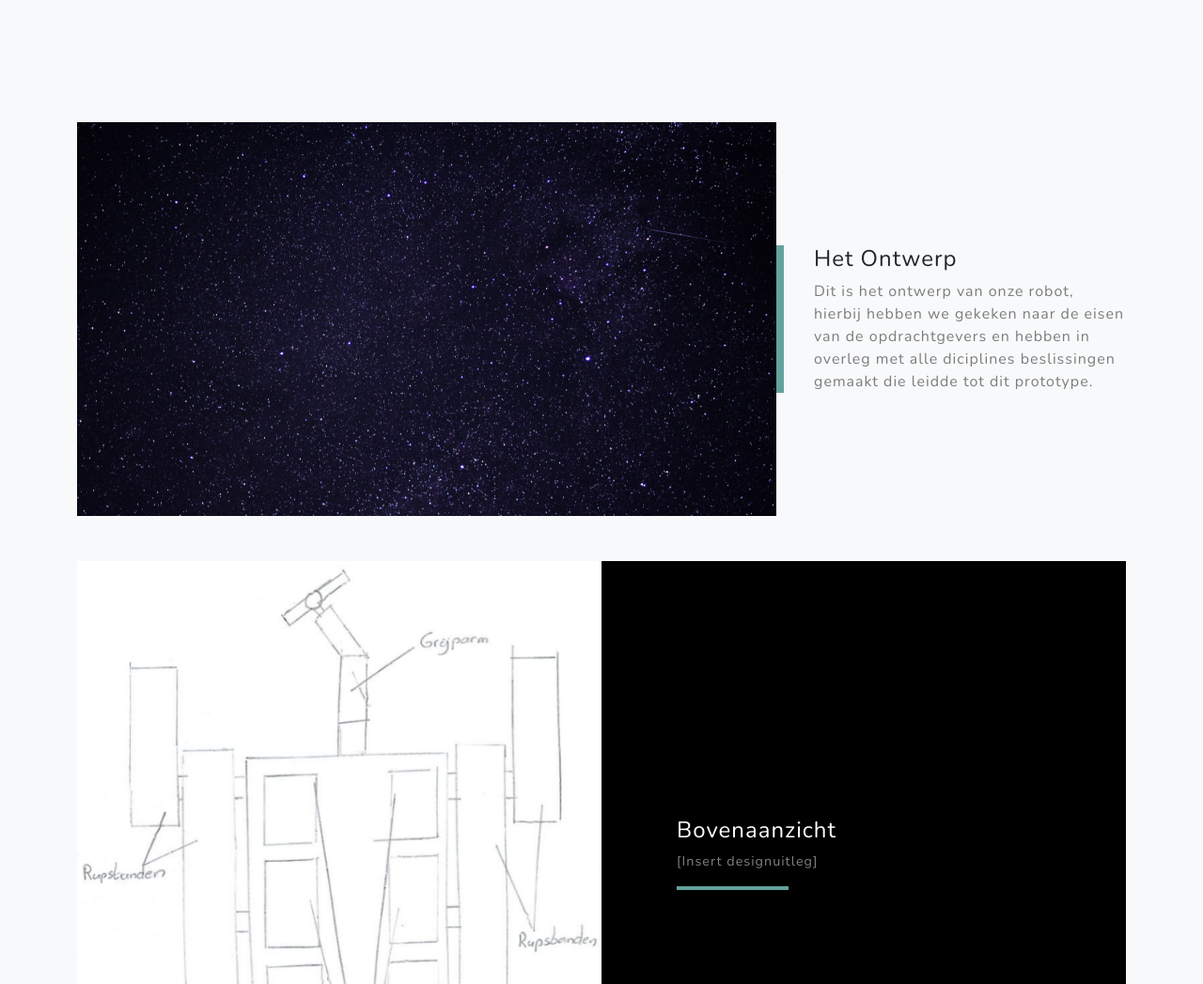
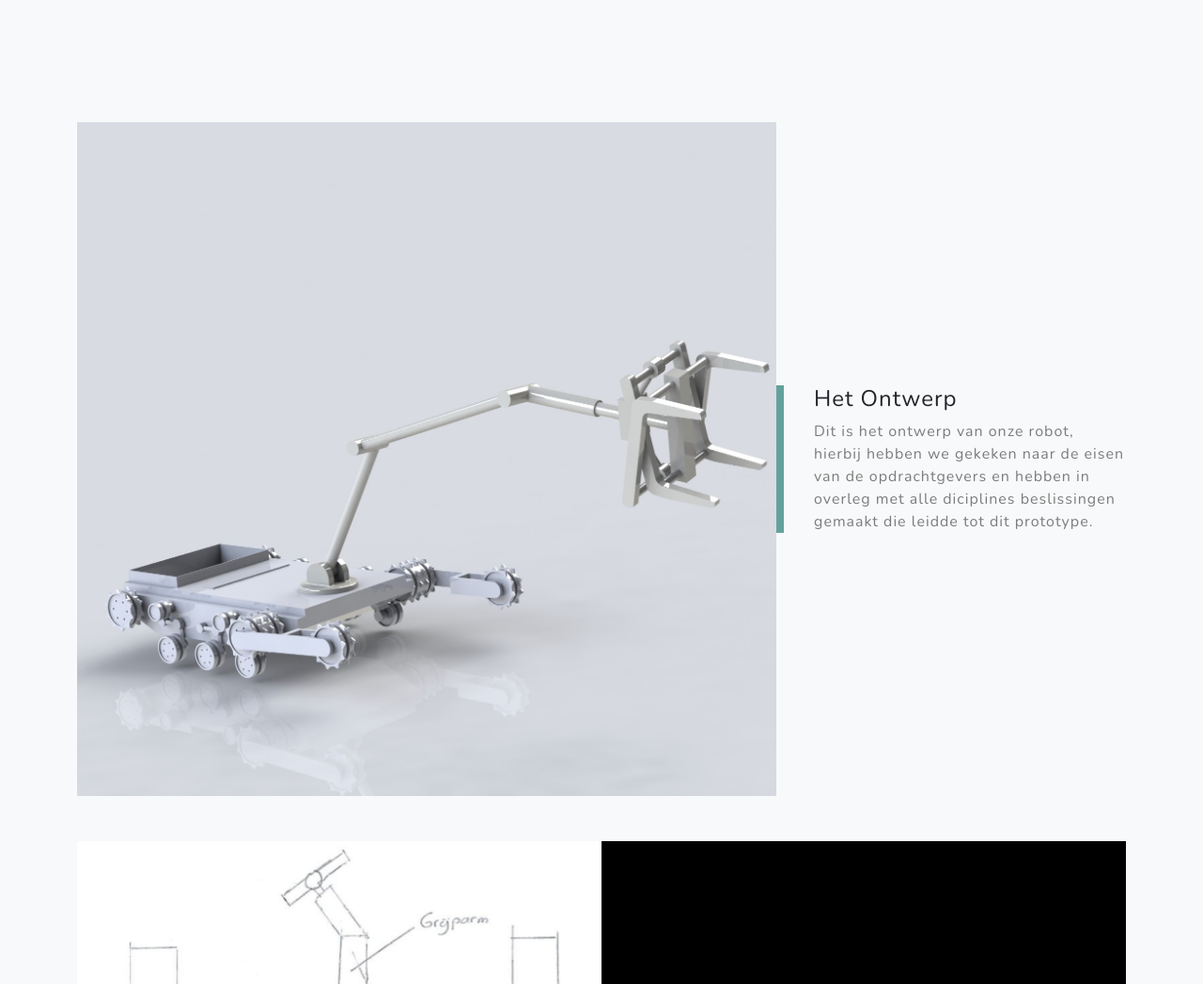
Before and after one commit to ShadowFlame85/Bungie, a plain HTML site: page index.html in a window 1280 px wide. Shown: the part 1720-2767 px from the top of the page at 94% size. Drawn offline with nearby package versions, Linux system fonts and the light colour scheme.

Commit message:
Design img update

```diff
--- a/index.html
+++ b/index.html
@@ -68,7 +68,7 @@
             <div class="container">
                 <!-- Featured Project Row-->
                 <div class="row align-items-center no-gutters mb-4 mb-lg-5">
-                    <div class="col-xl-8 col-lg-7"><img class="img-fluid mb-3 mb-lg-0" src="assets/img/bg-head.jpg" alt="" /></div>
+                    <div class="col-xl-8 col-lg-7"><img class="img-fluid mb-3 mb-lg-0" src="assets/img/design.jpg" alt="" /></div>
                     <div class="col-xl-4 col-lg-5">
                         <div class="featured-text text-center text-lg-left">
                             <h4>Het Ontwerp</h4>
```
Also changed, not shown: assets/img/design.jpg (added).
